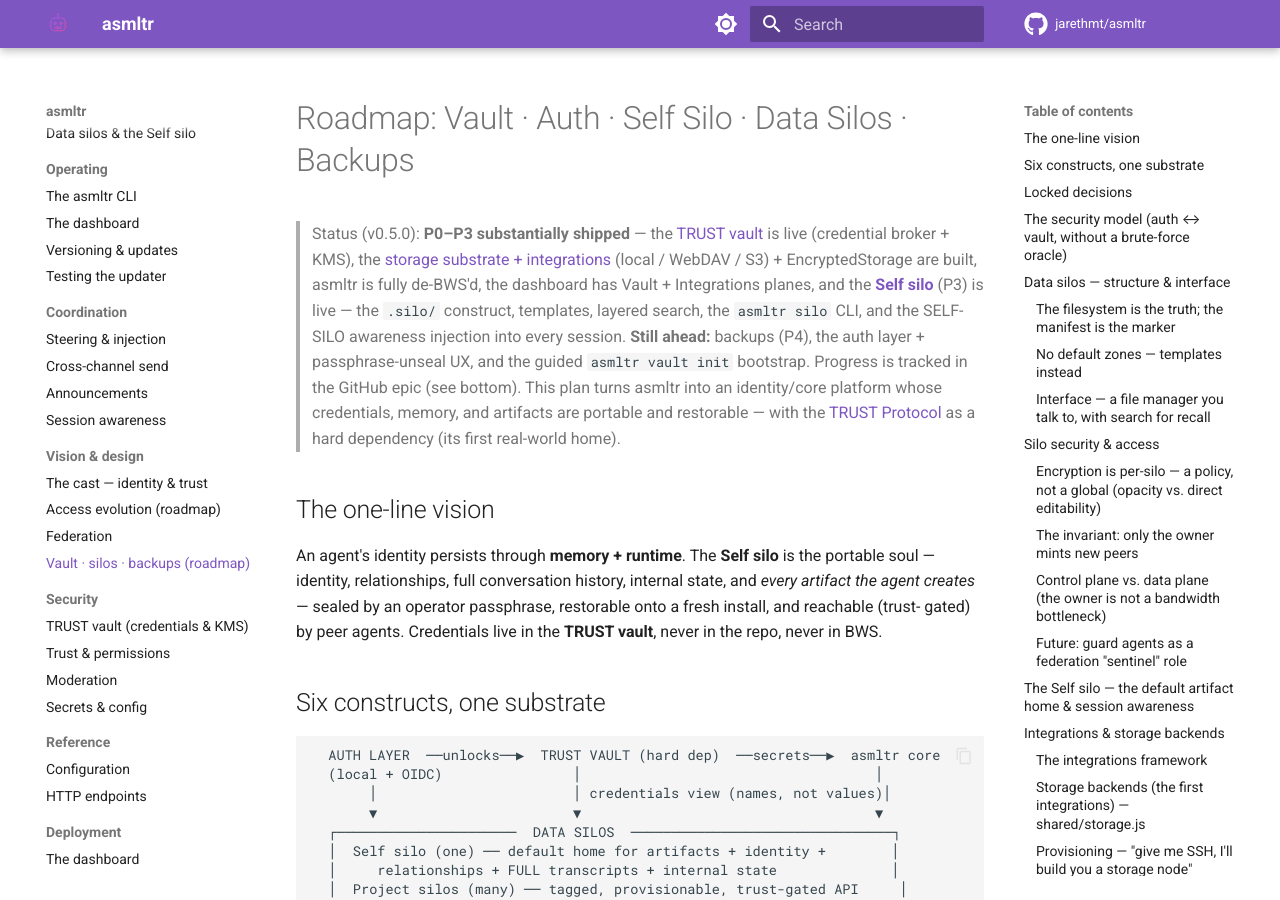
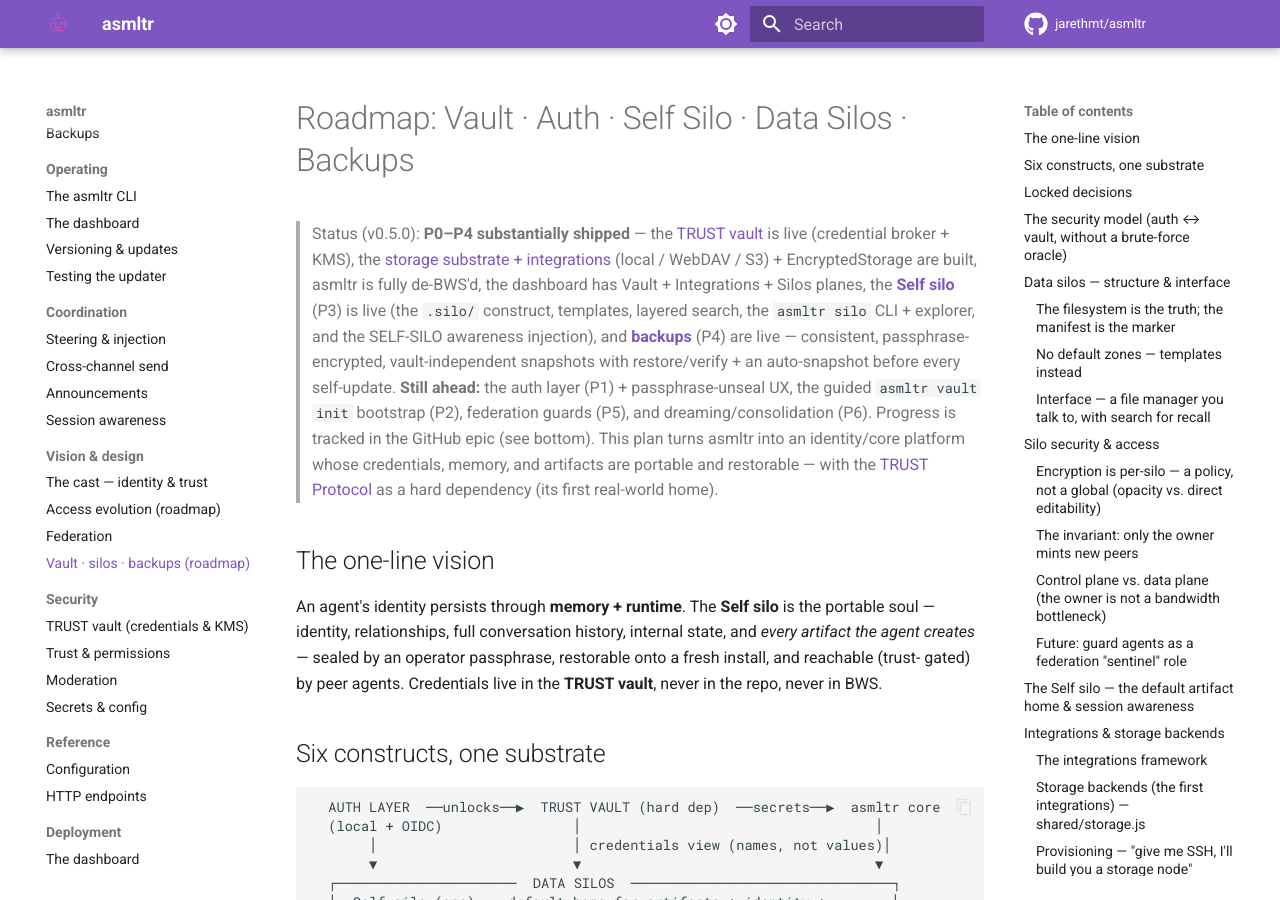
Before and after one commit to scoutg001/asmltr, an MkDocs documentation site: the page built from docs/ROADMAP-VAULT-SILOS-BACKUP.md, in a window 1280 px wide and 900 px high. Built offline with MkDocs 1.6.1 and Material for MkDocs 9.7.7, drawn with Linux system fonts in a browser that asks for light colours; comment, search, counter and statistics services are not loaded.

Commit message:
docs(backup): P4 backups page + nav + roadmap status (P0–P4 shipped)

```diff
--- a/docs/ROADMAP-VAULT-SILOS-BACKUP.md
+++ b/docs/ROADMAP-VAULT-SILOS-BACKUP.md
@@ -1,14 +1,17 @@
 # Roadmap: Vault · Auth · Self Silo · Data Silos · Backups
 
-> Status (v0.5.0): **P0–P3 substantially shipped** — the [TRUST vault](security/trust-vault.md) is live
+> Status (v0.5.0): **P0–P4 substantially shipped** — the [TRUST vault](security/trust-vault.md) is live
 > (credential broker + KMS), the [storage substrate + integrations](integrations/index.md) (local /
 > WebDAV / S3) + EncryptedStorage are built, asmltr is fully de-BWS'd, the dashboard has Vault +
-> Integrations planes, and the **[Self silo](silos.md)** (P3) is live — the `.silo/` construct, templates,
-> layered search, the `asmltr silo` CLI, and the SELF-SILO awareness injection into every session.
-> **Still ahead:** backups (P4), the auth layer + passphrase-unseal UX, and the guided `asmltr vault init`
-> bootstrap. Progress is tracked in the GitHub epic (see bottom). This plan turns asmltr into an
-> identity/core platform whose credentials, memory, and artifacts are portable and restorable — with the
-> [TRUST Protocol](https://github.com/jarethmt/trust-protocol) as a hard dependency (its first real-world home).
+> Integrations + Silos planes, the **[Self silo](silos.md)** (P3) is live (the `.silo/` construct,
+> templates, layered search, the `asmltr silo` CLI + explorer, and the SELF-SILO awareness injection),
+> and **[backups](backups.md)** (P4) are live — consistent, passphrase-encrypted, vault-independent
+> snapshots with restore/verify + an auto-snapshot before every self-update.
+> **Still ahead:** the auth layer (P1) + passphrase-unseal UX, the guided `asmltr vault init` bootstrap
+> (P2), federation guards (P5), and dreaming/consolidation (P6). Progress is tracked in the GitHub epic
+> (see bottom). This plan turns asmltr into an identity/core platform whose credentials, memory, and
+> artifacts are portable and restorable — with the [TRUST Protocol](https://github.com/jarethmt/trust-protocol)
+> as a hard dependency (its first real-world home).
 
 ## The one-line vision
 
--- a/mkdocs.yml
+++ b/mkdocs.yml
@@ -83,6 +83,7 @@
   - Integrations:
     - Integrations & storage: integrations/index.md
     - Data silos & the Self silo: silos.md
+    - Backups: backups.md
   - Operating:
     - The asmltr CLI: cli.md
     - The dashboard: dashboard.md
```
Also changed, not shown: docs/backups.md (added, +68 -0 lines).
